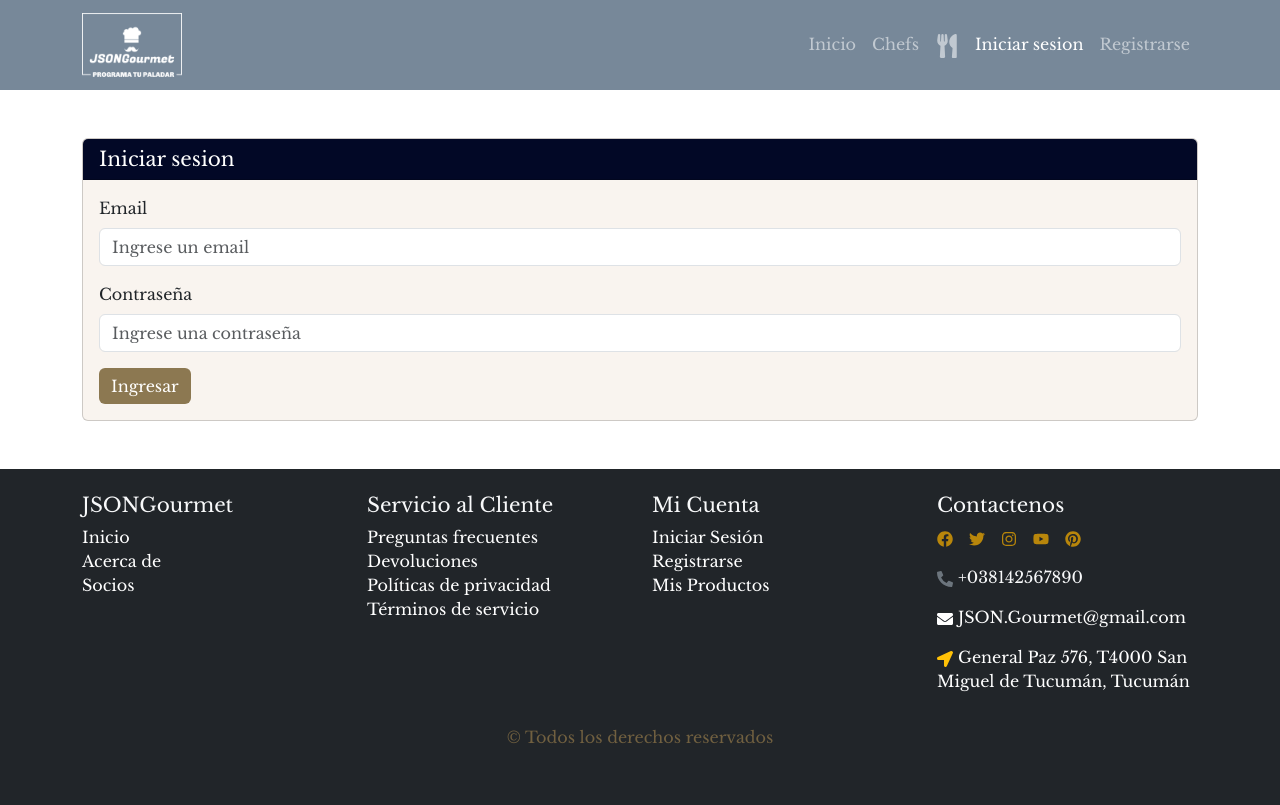
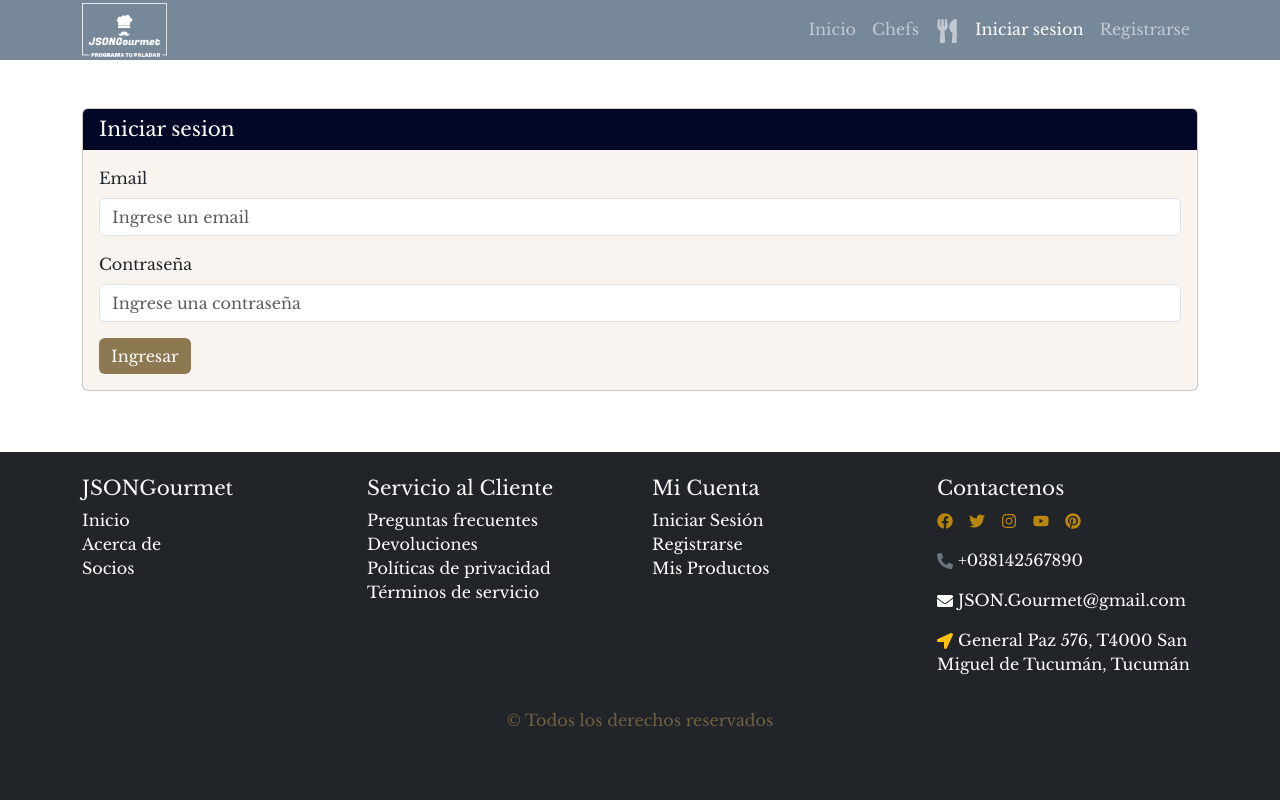
Before and after one commit to joaquin-fuentes/ProyectoFinal-Grupo3, a React (Vite) app: page /login in a window 1280 px wide. Built offline with nearby package versions, Linux system fonts and the light colour scheme; no server answers; a web font is replaced by a local one.

Commit message:
Corrigiendo tamaño de navbar

```diff
--- a/src/App.css
+++ b/src/App.css
@@ -27,6 +27,7 @@ h1, h2{
 .navbar-cristal {
   background-color: lightslategray;
   backdrop-filter: blur(10px);
+  height: 60px;
 }
 
 .navbar-cristal .nav-link:hover {
@@ -34,7 +35,7 @@ h1, h2{
 }
 
 .logoJSON{
-  width: 100px;
+  width: 85px;
   height: auto;
 }
 
--- a/src/components/views/SobreNosotros.jsx
+++ b/src/components/views/SobreNosotros.jsx
@@ -24,7 +24,7 @@ const AcercaDe = () => {
       </section>
       <hr />
       <section className="bg-body-tertiary fondo-acerca">
-        <h1 className="display-6 text-center mb-4 pt-4 text-warning">Nuestros chefs</h1>
+        <h1 className="display-6 text-center mb-4 pt-4 text-warning fw-bolder">Nuestros chefs</h1>
         <Row className="sobreNosotros-card">
           <Col md={5} className="mb-3 mx-1 p-1">
             <Card>
```
